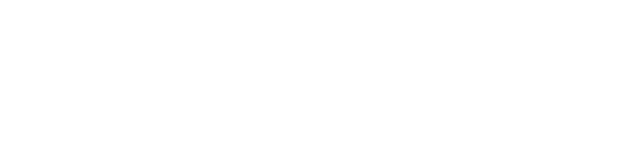
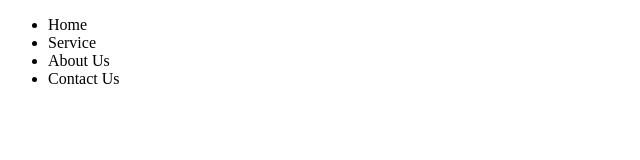
Before and after one commit to sumitkumar20030/GitPracrtice, a plain HTML site: page index.html in a window 1280 px wide. Shown: the whole page, without its empty margins (0-640 px from the left). Drawn offline with Linux system fonts and the light colour scheme.

Commit message:
Update index.html

```diff
--- a/index.html
+++ b/index.html
@@ -6,6 +6,11 @@
     <title>Git Config</title>
 </head>
 <body>
-
+    <ul>
+        <li><a>Home</a></li>
+        <li><a>Service</a></li>
+        <li><a>About Us</a></li>
+        <li><a>Contact Us</a></li>
+    </ul>
 </body>
 </html>
```
